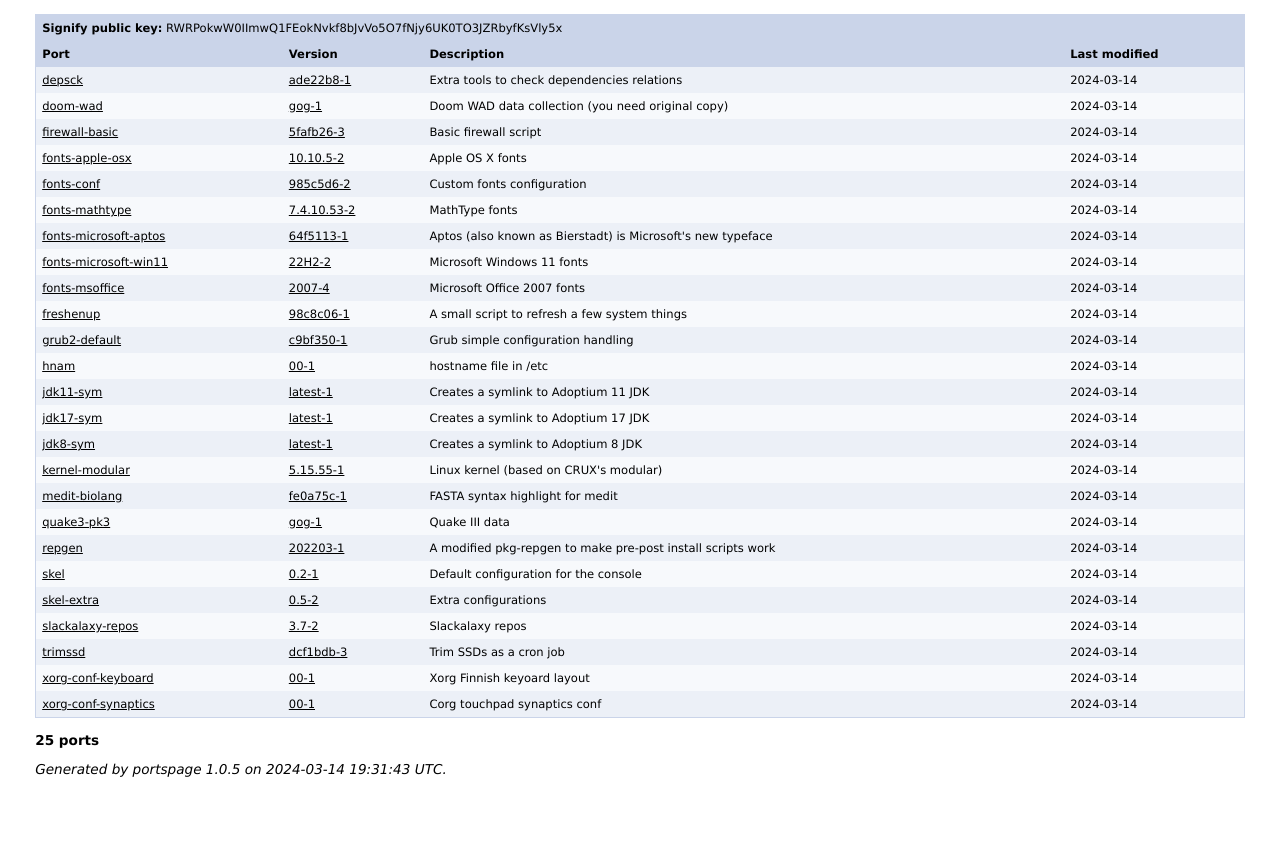
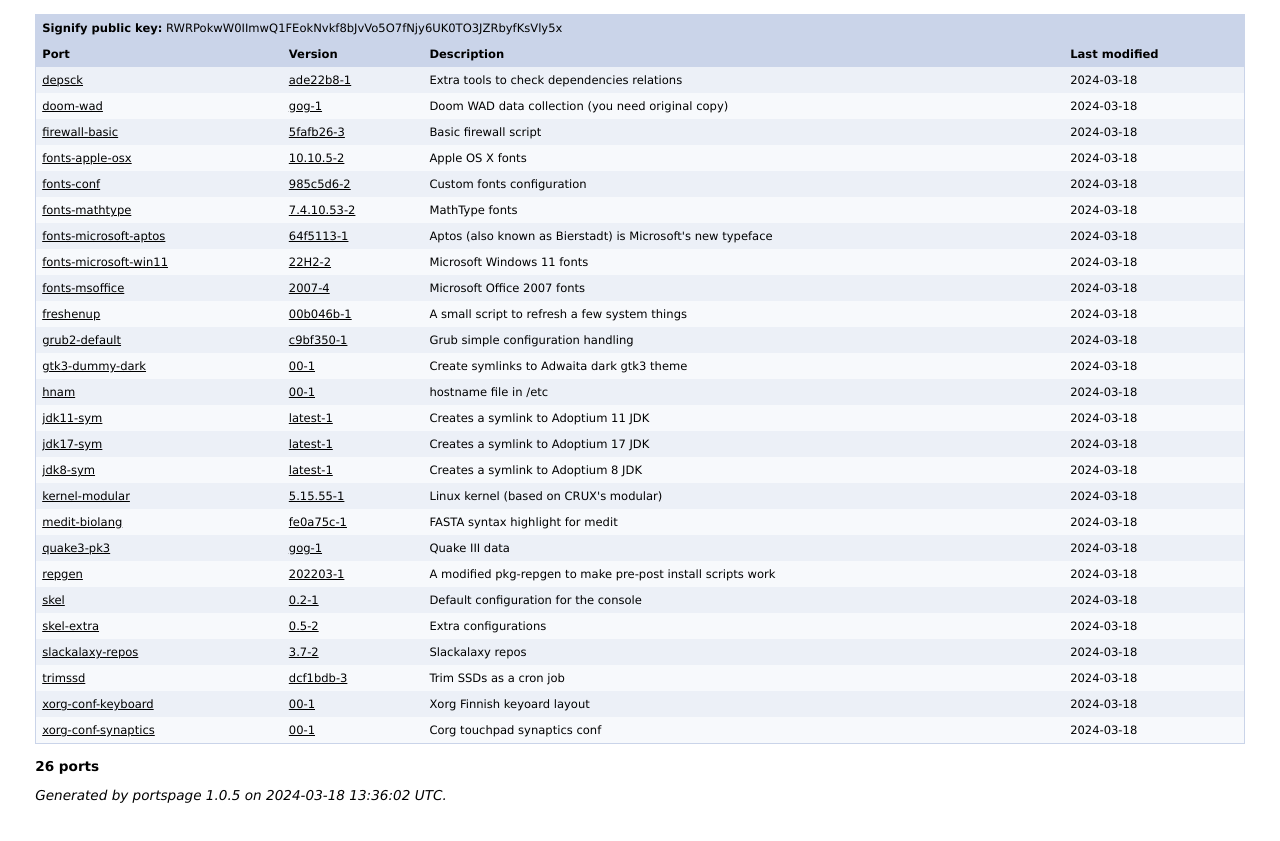
Before and after one commit to slackalaxy/crux-ports, a plain HTML site: page zone/index.html in a window 1280 px wide. Shown: the part 79-920 px from the top of the page. Drawn offline with Linux system fonts and the light colour scheme.

Commit message:
modified:   zone/index.html

```diff
--- a/zone/index.html
+++ b/zone/index.html
@@ -46,33 +46,34 @@
   <strong>Signify public key:</strong> RWRPokwW0IImwQ1FEokNvkf8bJvVo5O7fNjy6UK0TO3JZRbyfKsVly5x
   </td></tr>
    <tr class="header"><td><b>Port</b></td><td><b>Version</b></td><td><b>Description</b></td><td><b>Last modified</b></td></tr>
-   <tr class="odd"><td><a href="https://github.com/slackalaxy/depsck">depsck</a></td><td><a href="./depsck/">ade22b8-1</a></td><td>Extra tools to check dependencies relations </td><td>2024-03-14</td></tr>
-   <tr class="even"><td><a href="https://www.gog.com/en/game/doom_1993">doom-wad</a></td><td><a href="./doom-wad/">gog-1</a></td><td>Doom WAD data collection (you need original copy)</td><td>2024-03-14</td></tr>
-   <tr class="odd"><td><a href="https://github.com/slackalaxy/firewall-basic">firewall-basic</a></td><td><a href="./firewall-basic/">5fafb26-3</a></td><td>Basic firewall script</td><td>2024-03-14</td></tr>
-   <tr class="even"><td><a href="https://archive.org/details/macos-collection">fonts-apple-osx</a></td><td><a href="./fonts-apple-osx/">10.10.5-2</a></td><td>Apple OS X fonts</td><td>2024-03-14</td></tr>
-   <tr class="odd"><td><a href="https://github.com/slackalaxy/fonts-conf">fonts-conf</a></td><td><a href="./fonts-conf/">985c5d6-2</a></td><td>Custom fonts configuration</td><td>2024-03-14</td></tr>
-   <tr class="even"><td><a href="https://www.wiris.com/en/mathtype/">fonts-mathtype</a></td><td><a href="./fonts-mathtype/">7.4.10.53-2</a></td><td>MathType fonts</td><td>2024-03-14</td></tr>
-   <tr class="odd"><td><a href="https://github.com/ironveil/ttf-aptos">fonts-microsoft-aptos</a></td><td><a href="./fonts-microsoft-aptos/">64f5113-1</a></td><td>Aptos (also known as Bierstadt) is Microsoft's new typeface</td><td>2024-03-14</td></tr>
-   <tr class="even"><td><a href="https://www.microsoft.com/en-us/evalcenter/evaluate-windows-11-enterprise">fonts-microsoft-win11</a></td><td><a href="./fonts-microsoft-win11/">22H2-2</a></td><td>Microsoft Windows 11 fonts</td><td>2024-03-14</td></tr>
-   <tr class="odd"><td><a href="https://archive.org/details/microsoft-office-professional-plus-2007">fonts-msoffice</a></td><td><a href="./fonts-msoffice/">2007-4</a></td><td>Microsoft Office 2007 fonts</td><td>2024-03-14</td></tr>
-   <tr class="even"><td><a href="https://github.com/slackalaxy/freshenup">freshenup</a></td><td><a href="./freshenup/">98c8c06-1</a></td><td>A small script to refresh a few system things</td><td>2024-03-14</td></tr>
-   <tr class="odd"><td><a href="https://www.gnu.org/software/grub/manual/grub/html_node/Simple-configuration.html">grub2-default</a></td><td><a href="./grub2-default/">c9bf350-1</a></td><td>Grub simple configuration handling</td><td>2024-03-14</td></tr>
-   <tr class="even"><td><a href="/etc/hostname">hnam</a></td><td><a href="./hnam/">00-1</a></td><td>hostname file in /etc</td><td>2024-03-14</td></tr>
-   <tr class="odd"><td><a href="https://github.com/adoptium/">jdk11-sym</a></td><td><a href="./jdk11-sym/">latest-1</a></td><td>Creates a symlink to Adoptium 11 JDK</td><td>2024-03-14</td></tr>
-   <tr class="even"><td><a href="https://github.com/adoptium/">jdk17-sym</a></td><td><a href="./jdk17-sym/">latest-1</a></td><td>Creates a symlink to Adoptium 17 JDK</td><td>2024-03-14</td></tr>
-   <tr class="odd"><td><a href="https://github.com/adoptium/">jdk8-sym</a></td><td><a href="./jdk8-sym/">latest-1</a></td><td>Creates a symlink to Adoptium 8 JDK</td><td>2024-03-14</td></tr>
-   <tr class="even"><td><a href="https://kernel.org/">kernel-modular</a></td><td><a href="./kernel-modular/">5.15.55-1</a></td><td>Linux kernel (based on CRUX's modular)</td><td>2024-03-14</td></tr>
-   <tr class="odd"><td><a href="https://github.com/slackalaxy/medit-biolang">medit-biolang</a></td><td><a href="./medit-biolang/">fe0a75c-1</a></td><td>FASTA syntax highlight for medit</td><td>2024-03-14</td></tr>
-   <tr class="even"><td><a href="https://www.gog.com/en/game/quake_iii_arena">quake3-pk3</a></td><td><a href="./quake3-pk3/">gog-1</a></td><td>Quake III data</td><td>2024-03-14</td></tr>
-   <tr class="odd"><td><a href="https://slackalaxy.com/2021/09/01/own-ports-and-packages-repos-for-crux/">repgen</a></td><td><a href="./repgen/">202203-1</a></td><td>A modified pkg-repgen to make pre-post install scripts work</td><td>2024-03-14</td></tr>
-   <tr class="even"><td><a href="https://slackware.uk/microlinux/desktop-14.2-source/profile/">skel</a></td><td><a href="./skel/">0.2-1</a></td><td>Default configuration for the console</td><td>2024-03-14</td></tr>
-   <tr class="odd"><td><a href="/etc/skel">skel-extra</a></td><td><a href="./skel-extra/">0.5-2</a></td><td>Extra configurations</td><td>2024-03-14</td></tr>
-   <tr class="even"><td><a href="https://github.com/slackalaxy/crux-ports">slackalaxy-repos</a></td><td><a href="./slackalaxy-repos/">3.7-2</a></td><td>Slackalaxy repos</td><td>2024-03-14</td></tr>
-   <tr class="odd"><td><a href="https://slackalaxy.com/2016/01/23/ssd-trimming-as-a-cron-job/">trimssd</a></td><td><a href="./trimssd/">dcf1bdb-3</a></td><td>Trim SSDs as a cron job</td><td>2024-03-14</td></tr>
-   <tr class="even"><td><a href="https://wiki.archlinux.org/title/Xorg/Keyboard_configuration">xorg-conf-keyboard</a></td><td><a href="./xorg-conf-keyboard/">00-1</a></td><td>Xorg Finnish keyoard layout</td><td>2024-03-14</td></tr>
-   <tr class="odd"><td><a href="https://wiki.archlinux.org/title/Touchpad_Synaptics#Frequently_used_options">xorg-conf-synaptics</a></td><td><a href="./xorg-conf-synaptics/">00-1</a></td><td>Corg touchpad synaptics conf</td><td>2024-03-14</td></tr>
+   <tr class="odd"><td><a href="https://github.com/slackalaxy/depsck">depsck</a></td><td><a href="./depsck/">ade22b8-1</a></td><td>Extra tools to check dependencies relations </td><td>2024-03-18</td></tr>
+   <tr class="even"><td><a href="https://www.gog.com/en/game/doom_1993">doom-wad</a></td><td><a href="./doom-wad/">gog-1</a></td><td>Doom WAD data collection (you need original copy)</td><td>2024-03-18</td></tr>
+   <tr class="odd"><td><a href="https://github.com/slackalaxy/firewall-basic">firewall-basic</a></td><td><a href="./firewall-basic/">5fafb26-3</a></td><td>Basic firewall script</td><td>2024-03-18</td></tr>
+   <tr class="even"><td><a href="https://archive.org/details/macos-collection">fonts-apple-osx</a></td><td><a href="./fonts-apple-osx/">10.10.5-2</a></td><td>Apple OS X fonts</td><td>2024-03-18</td></tr>
+   <tr class="odd"><td><a href="https://github.com/slackalaxy/fonts-conf">fonts-conf</a></td><td><a href="./fonts-conf/">985c5d6-2</a></td><td>Custom fonts configuration</td><td>2024-03-18</td></tr>
+   <tr class="even"><td><a href="https://www.wiris.com/en/mathtype/">fonts-mathtype</a></td><td><a href="./fonts-mathtype/">7.4.10.53-2</a></td><td>MathType fonts</td><td>2024-03-18</td></tr>
+   <tr class="odd"><td><a href="https://github.com/ironveil/ttf-aptos">fonts-microsoft-aptos</a></td><td><a href="./fonts-microsoft-aptos/">64f5113-1</a></td><td>Aptos (also known as Bierstadt) is Microsoft's new typeface</td><td>2024-03-18</td></tr>
+   <tr class="even"><td><a href="https://www.microsoft.com/en-us/evalcenter/evaluate-windows-11-enterprise">fonts-microsoft-win11</a></td><td><a href="./fonts-microsoft-win11/">22H2-2</a></td><td>Microsoft Windows 11 fonts</td><td>2024-03-18</td></tr>
+   <tr class="odd"><td><a href="https://archive.org/details/microsoft-office-professional-plus-2007">fonts-msoffice</a></td><td><a href="./fonts-msoffice/">2007-4</a></td><td>Microsoft Office 2007 fonts</td><td>2024-03-18</td></tr>
+   <tr class="even"><td><a href="https://github.com/slackalaxy/freshenup">freshenup</a></td><td><a href="./freshenup/">00b046b-1</a></td><td>A small script to refresh a few system things</td><td>2024-03-18</td></tr>
+   <tr class="odd"><td><a href="https://www.gnu.org/software/grub/manual/grub/html_node/Simple-configuration.html">grub2-default</a></td><td><a href="./grub2-default/">c9bf350-1</a></td><td>Grub simple configuration handling</td><td>2024-03-18</td></tr>
+   <tr class="even"><td><a href="/usr/share/themes/AdwaitaDark/">gtk3-dummy-dark</a></td><td><a href="./gtk3-dummy-dark/">00-1</a></td><td>Create symlinks to Adwaita dark gtk3 theme</td><td>2024-03-18</td></tr>
+   <tr class="odd"><td><a href="/etc/hostname">hnam</a></td><td><a href="./hnam/">00-1</a></td><td>hostname file in /etc</td><td>2024-03-18</td></tr>
+   <tr class="even"><td><a href="https://github.com/adoptium/">jdk11-sym</a></td><td><a href="./jdk11-sym/">latest-1</a></td><td>Creates a symlink to Adoptium 11 JDK</td><td>2024-03-18</td></tr>
+   <tr class="odd"><td><a href="https://github.com/adoptium/">jdk17-sym</a></td><td><a href="./jdk17-sym/">latest-1</a></td><td>Creates a symlink to Adoptium 17 JDK</td><td>2024-03-18</td></tr>
+   <tr class="even"><td><a href="https://github.com/adoptium/">jdk8-sym</a></td><td><a href="./jdk8-sym/">latest-1</a></td><td>Creates a symlink to Adoptium 8 JDK</td><td>2024-03-18</td></tr>
+   <tr class="odd"><td><a href="https://kernel.org/">kernel-modular</a></td><td><a href="./kernel-modular/">5.15.55-1</a></td><td>Linux kernel (based on CRUX's modular)</td><td>2024-03-18</td></tr>
+   <tr class="even"><td><a href="https://github.com/slackalaxy/medit-biolang">medit-biolang</a></td><td><a href="./medit-biolang/">fe0a75c-1</a></td><td>FASTA syntax highlight for medit</td><td>2024-03-18</td></tr>
+   <tr class="odd"><td><a href="https://www.gog.com/en/game/quake_iii_arena">quake3-pk3</a></td><td><a href="./quake3-pk3/">gog-1</a></td><td>Quake III data</td><td>2024-03-18</td></tr>
+   <tr class="even"><td><a href="https://slackalaxy.com/2021/09/01/own-ports-and-packages-repos-for-crux/">repgen</a></td><td><a href="./repgen/">202203-1</a></td><td>A modified pkg-repgen to make pre-post install scripts work</td><td>2024-03-18</td></tr>
+   <tr class="odd"><td><a href="https://slackware.uk/microlinux/desktop-14.2-source/profile/">skel</a></td><td><a href="./skel/">0.2-1</a></td><td>Default configuration for the console</td><td>2024-03-18</td></tr>
+   <tr class="even"><td><a href="/etc/skel">skel-extra</a></td><td><a href="./skel-extra/">0.5-2</a></td><td>Extra configurations</td><td>2024-03-18</td></tr>
+   <tr class="odd"><td><a href="https://github.com/slackalaxy/crux-ports">slackalaxy-repos</a></td><td><a href="./slackalaxy-repos/">3.7-2</a></td><td>Slackalaxy repos</td><td>2024-03-18</td></tr>
+   <tr class="even"><td><a href="https://slackalaxy.com/2016/01/23/ssd-trimming-as-a-cron-job/">trimssd</a></td><td><a href="./trimssd/">dcf1bdb-3</a></td><td>Trim SSDs as a cron job</td><td>2024-03-18</td></tr>
+   <tr class="odd"><td><a href="https://wiki.archlinux.org/title/Xorg/Keyboard_configuration">xorg-conf-keyboard</a></td><td><a href="./xorg-conf-keyboard/">00-1</a></td><td>Xorg Finnish keyoard layout</td><td>2024-03-18</td></tr>
+   <tr class="even"><td><a href="https://wiki.archlinux.org/title/Touchpad_Synaptics#Frequently_used_options">xorg-conf-synaptics</a></td><td><a href="./xorg-conf-synaptics/">00-1</a></td><td>Corg touchpad synaptics conf</td><td>2024-03-18</td></tr>
   </table>
-  <p><b>25 ports</b></p>
-  <p><i>Generated by portspage 1.0.5 on 2024-03-14 19:31:43 UTC.</i></p>
+  <p><b>26 ports</b></p>
+  <p><i>Generated by portspage 1.0.5 on 2024-03-18 13:36:02 UTC.</i></p>
  </body>
 </html>
```
